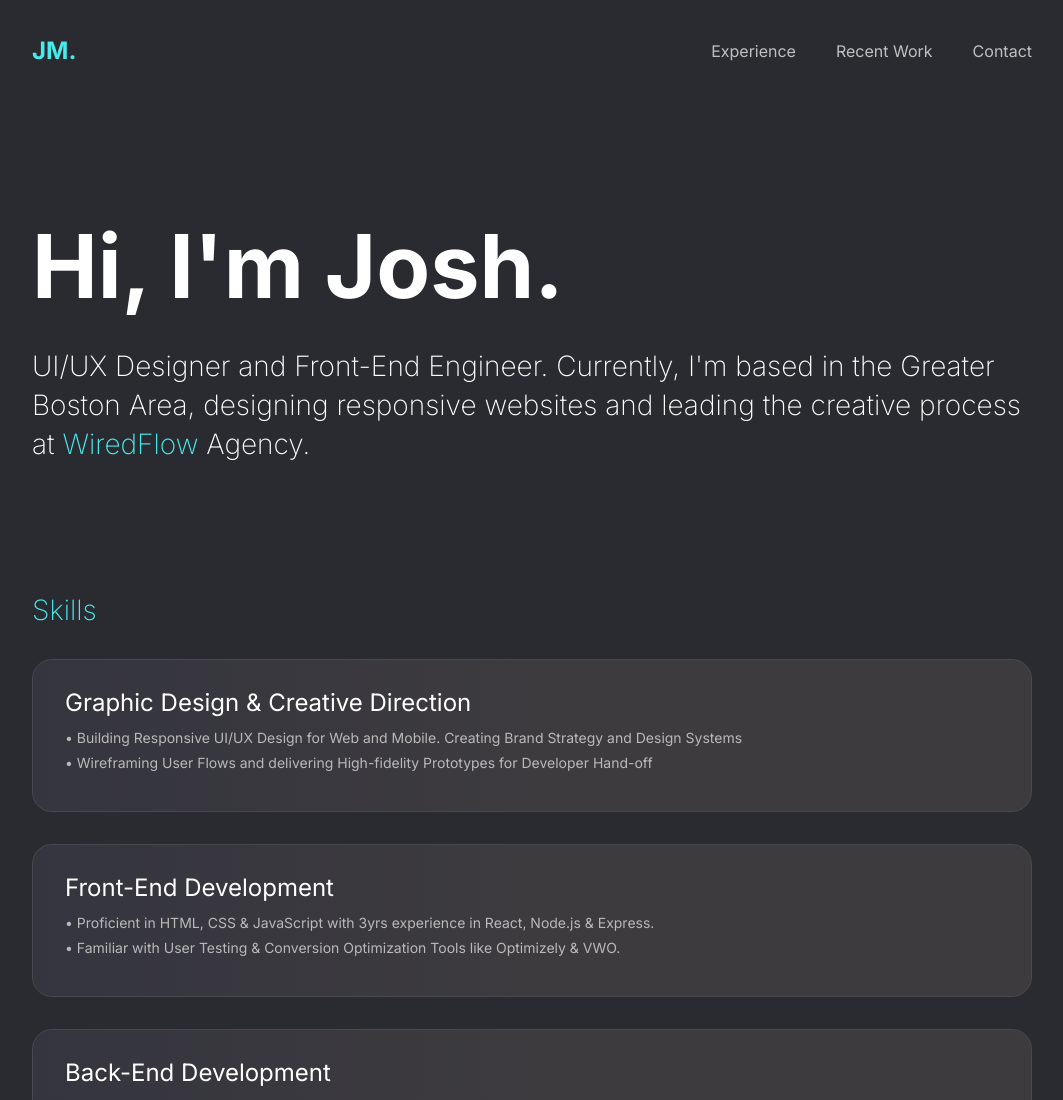
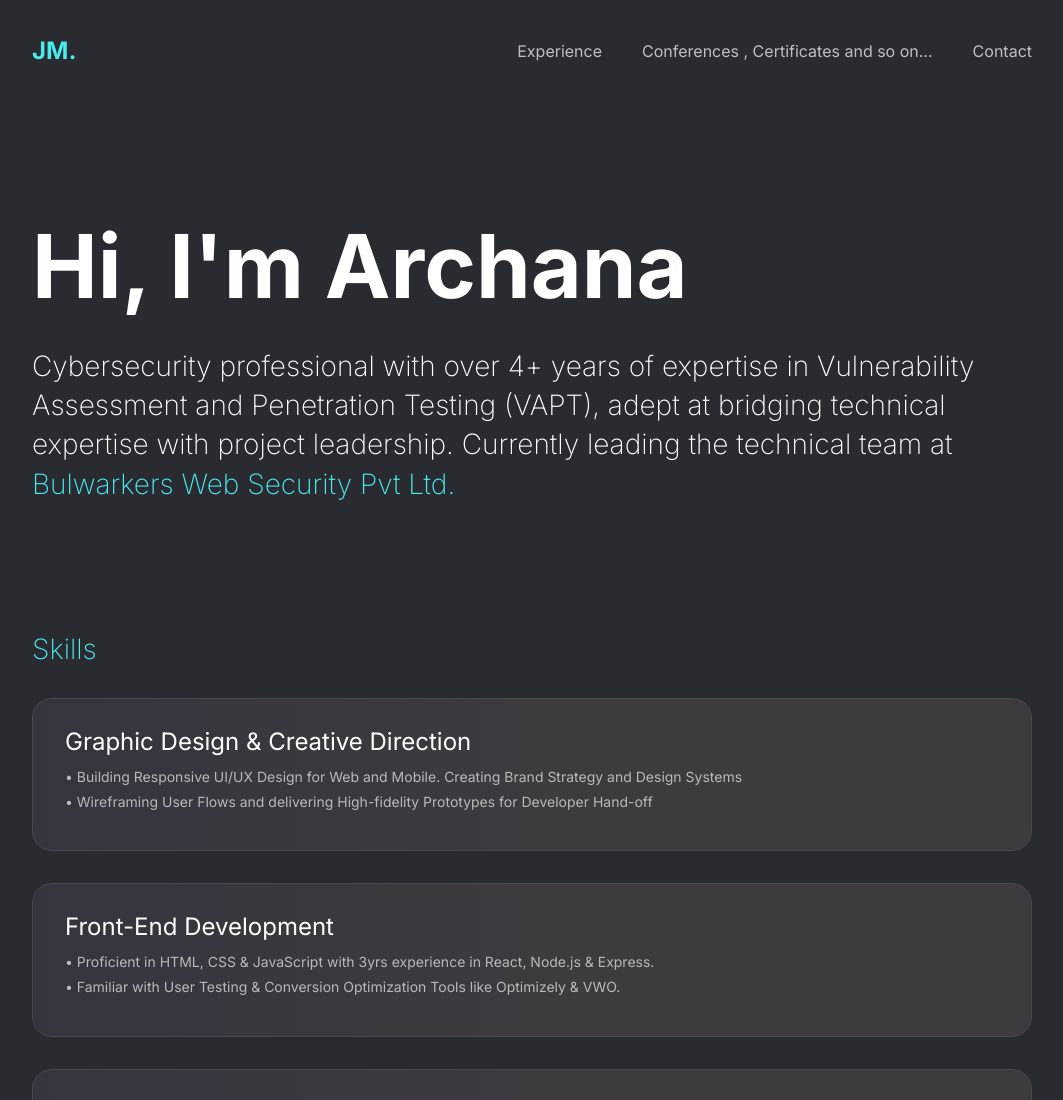
Before and after one commit to archanamudaliar/profile, a plain HTML site: page index.html in a window 1280 px wide. Shown: the top 1100 px of the page, without its empty margins (108-1171 px from the left). Drawn offline with Linux system fonts and the light colour scheme.

Commit message:
Update index.html

```diff
--- a/index.html
+++ b/index.html
@@ -4,7 +4,7 @@
 <head>
     <meta charset="UTF-8">
     <meta name="viewport" content="width=device-width, initial-scale=1.0">
-    <title>UI/UX Resume and Portfolio</title>
+    <title>Archana Mudaliar</title>
     <style>
         /* Inter Font from Goole Fonts */
         @import url('https://fonts.googleapis.com/css2?family=Inter:wght@100..900&display=swap');
@@ -295,7 +295,7 @@
             <nav>
                 <ul>
                     <li><a href="#experience">Experience</a></li>
-                    <li><a href="#portfolio">Recent Work</a></li>
+                    <li><a href="#portfolio">Conferences , Certificates and so on...</a></li>
                     <li><a href="#contact">Contact</a></li>
                 </ul>
             </nav>
@@ -304,12 +304,10 @@
         <main>
             <div id="about">
                 <h1>
-                    Hi, I'm Josh.
+                    Hi, I'm Archana
                 </h1>
                 <p>
-                    UI/UX Designer and Front-End Engineer. Currently, I'm based in the Greater Boston Area, designing
-                    responsive websites and leading the creative process at <a href="#job" target="_blank">WiredFlow</a>
-                    Agency.
+                    Cybersecurity professional with over 4+ years of expertise in Vulnerability Assessment and Penetration Testing (VAPT), adept at bridging technical expertise with project leadership. Currently leading the technical team at <a href="#job" target="https://bulwarkers.com/">Bulwarkers Web Security Pvt Ltd.</a>
                 </p>
             </div>
 
```
